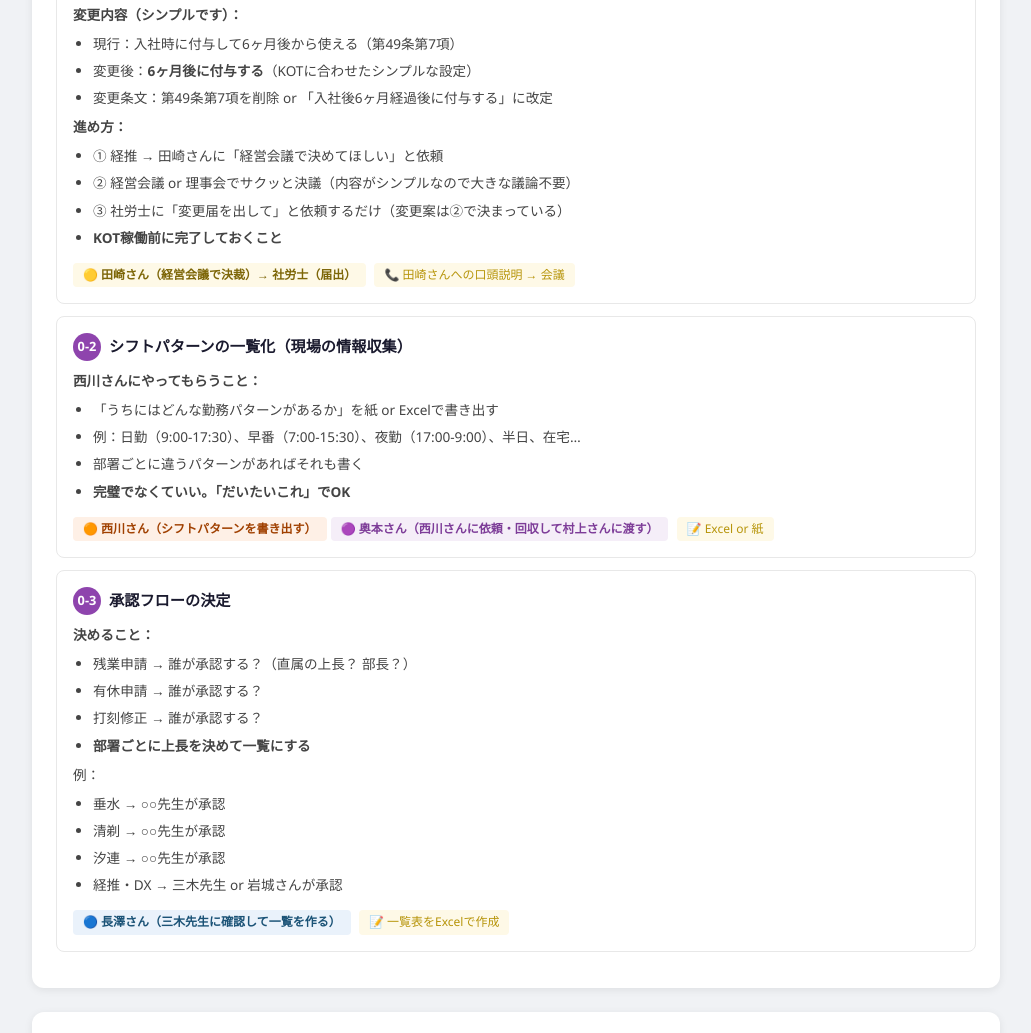
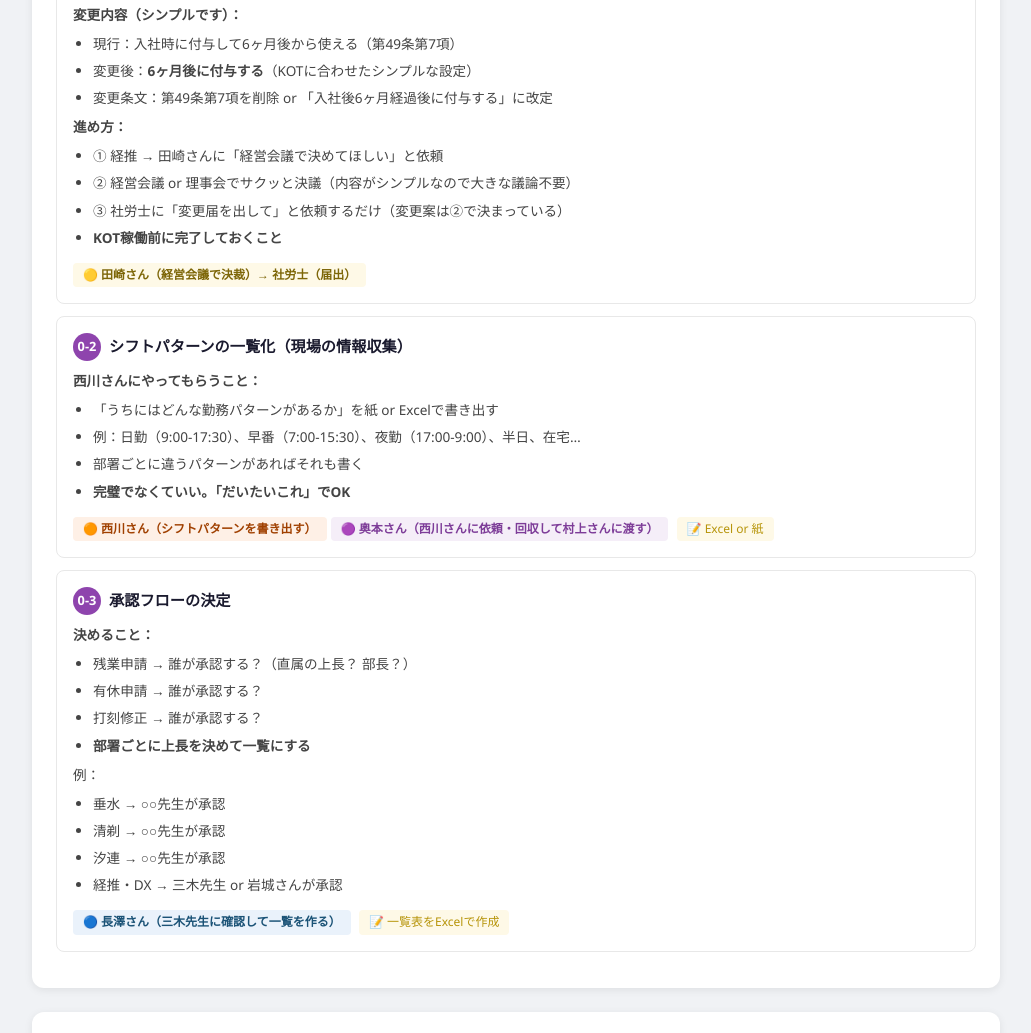
Before and after one commit to hiroshiiwaki-netizen/ohisama-dx-showcase, a plain HTML site: page kintai/KOT構築チェックリスト.html in a window 1280 px wide. Shown: the part 840-1873 px from the top of the page, without its empty margins (124-1155 px from the left). Drawn offline with Linux system fonts and the light colour scheme.

Commit message:
fix: task-howバッジ削除

```diff
--- a/kintai/KOT構築チェックリスト.html
+++ b/kintai/KOT構築チェックリスト.html
@@ -125,7 +125,6 @@
         </ul>
       </div>
       <span class="who-mikki">🟡 田崎さん（経営会議で決裁）→ 社労士（届出）</span>
-      <span class="task-how">📞 田崎さんへの口頭説明 → 会議</span>
     </div>
 
     <div class="task">
```
